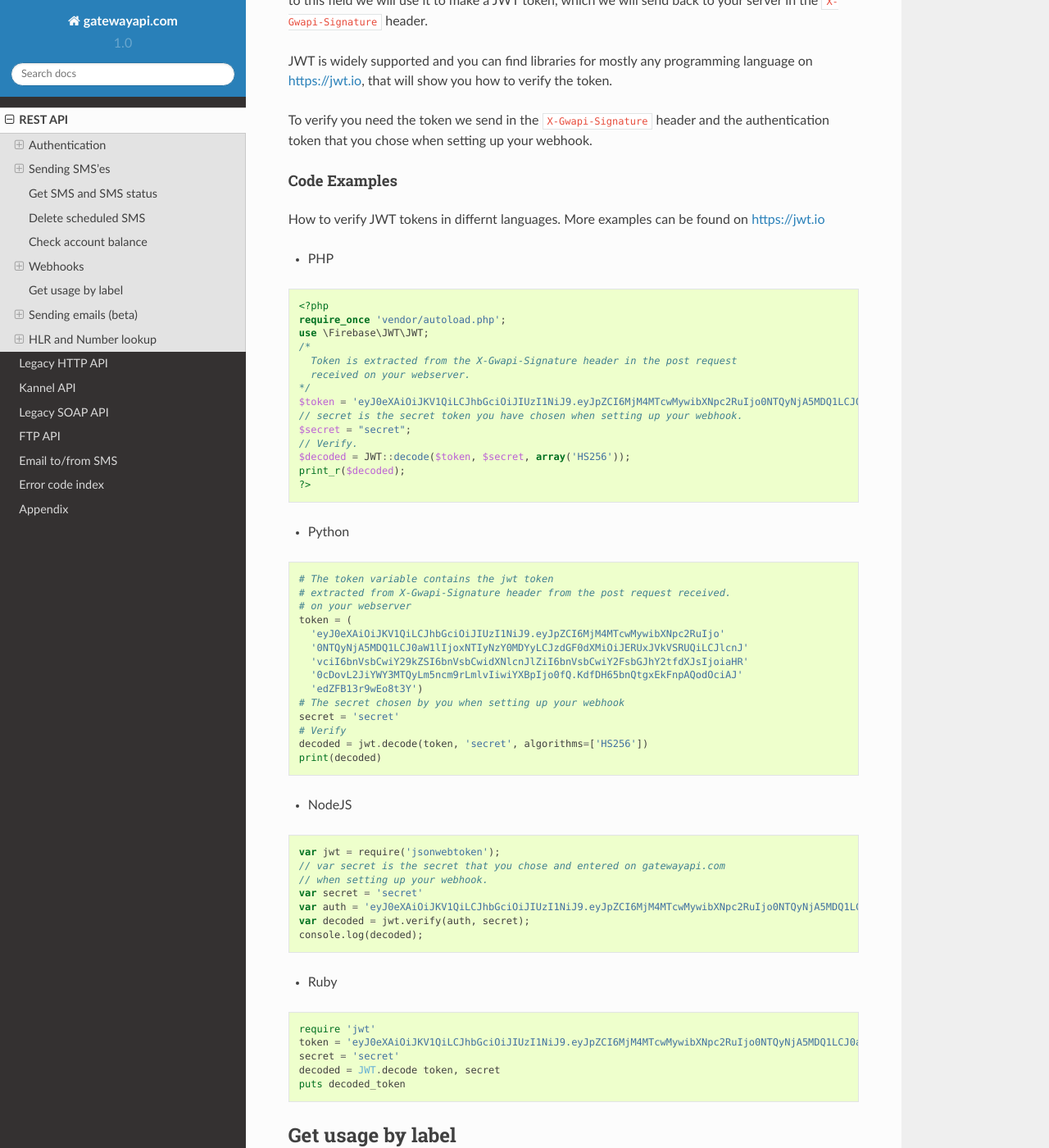
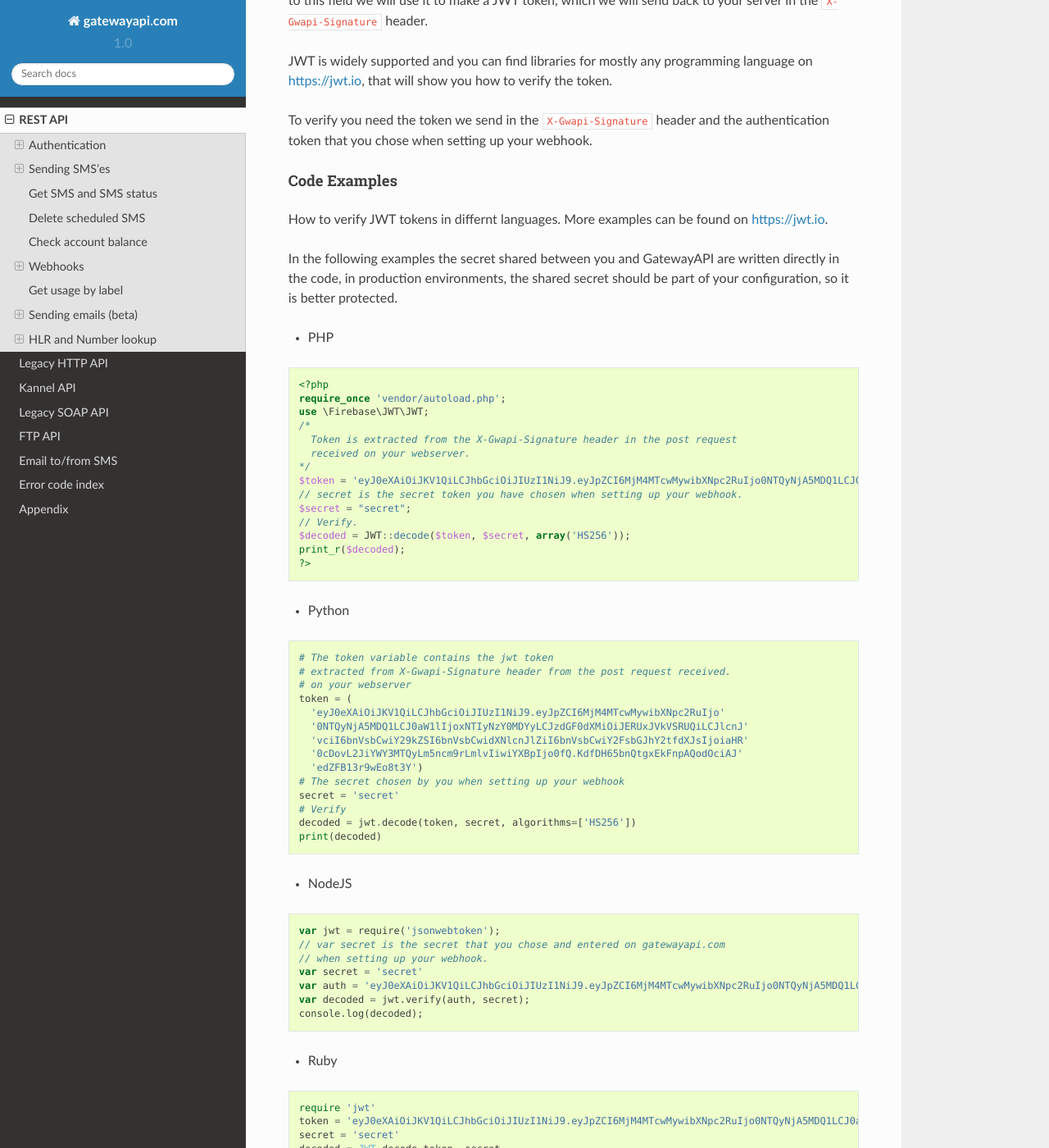
Before and after one commit to onlinecity/gatewayapi-docs, a Sphinx documentation site: the page built from docs/rest.rst, in a window 1280 px wide and 1400 px high, scrolled down 21352 px. Shown: the whole window at 82% size. Built offline with Sphinx 7.4.7 and the Read the Docs theme 2.0.0, drawn with Linux system fonts in a browser that asks for light colours.

Commit message:
Add a little info about secret variable, and use it in python example.

```diff
--- a/docs/rest.rst
+++ b/docs/rest.rst
@@ -1107,7 +1107,11 @@
 ~~~~~~~~~~~~~
 
 How to verify JWT tokens in differnt languages. More examples can be found on
-https://jwt.io
+https://jwt.io.
+
+In the following examples the secret shared between you and GatewayAPI are
+written directly in the code, in production environments, the shared secret
+should be part of your configuration, so it is better protected.
 
 - PHP
 .. sourcecode:: php
@@ -1142,7 +1146,7 @@
   # The secret chosen by you when setting up your webhook
   secret = 'secret'
   # Verify
-  decoded = jwt.decode(token, 'secret', algorithms=['HS256'])
+  decoded = jwt.decode(token, secret, algorithms=['HS256'])
   print(decoded)
 
 - NodeJS
```
